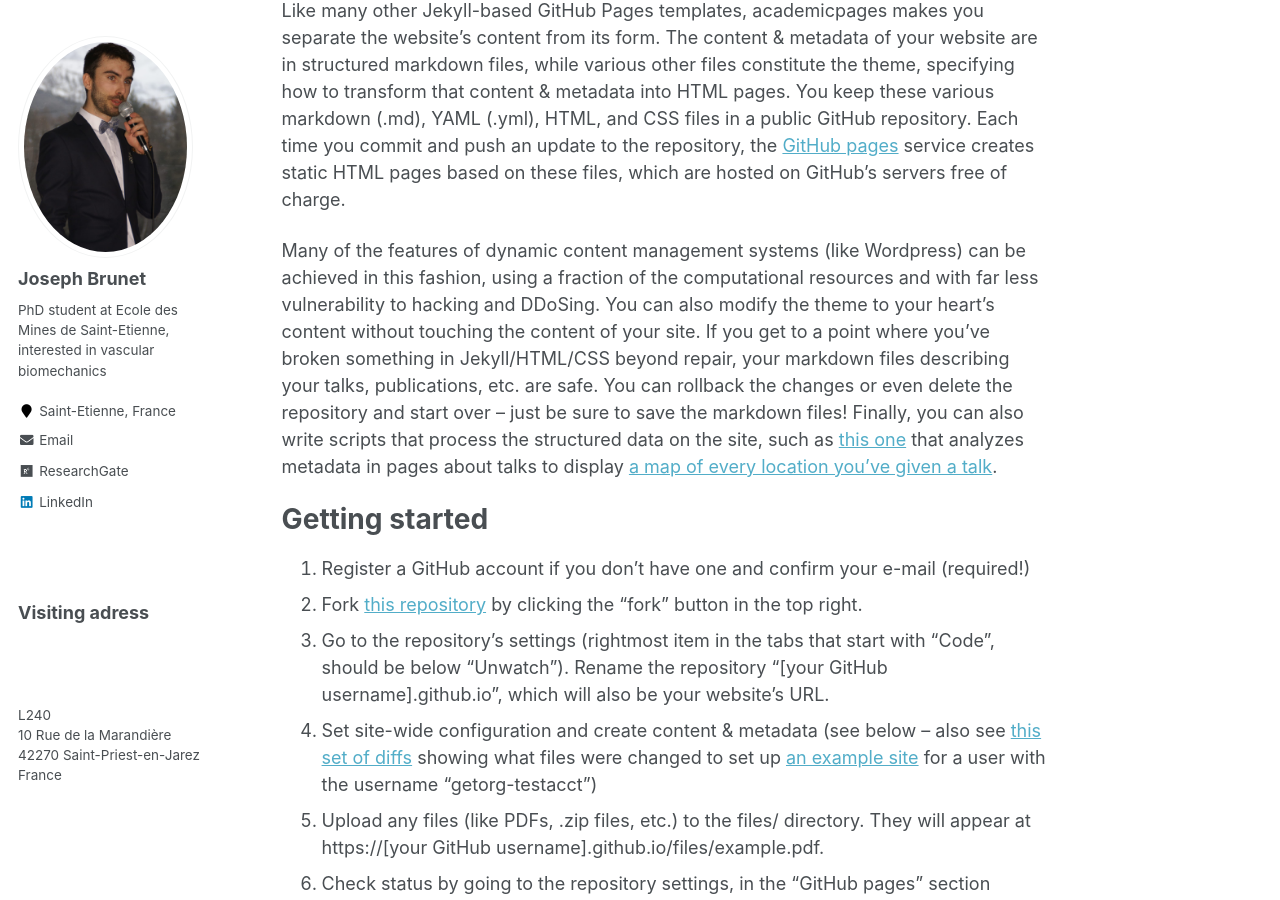
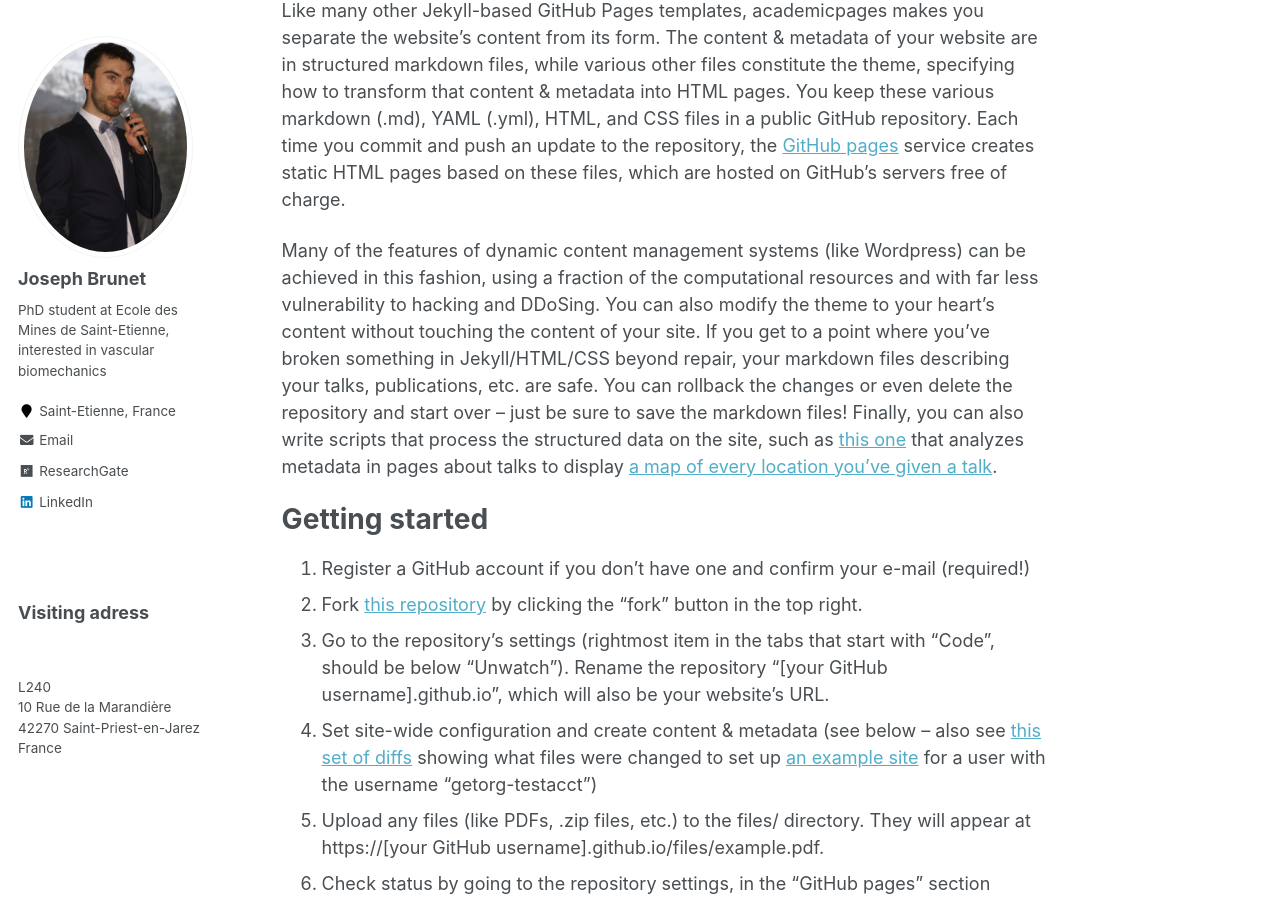
Before and after one commit to JosephBrunet/JosephBrunet.github.io, a Jekyll site: the page built from _pages/about.md, in a window 1280 px wide and 900 px high, scrolled down 822 px. Built offline with Jekyll 4.4.1, drawn with Linux system fonts in a browser that asks for light colours.

Commit message:
Update author-profile.html

```diff
--- a/_includes/author-profile.html
+++ b/_includes/author-profile.html
@@ -123,7 +123,7 @@
   <div>
     <h2 style="padding: 20px"></h2>
     <b>Visiting adress</b>
-    <h2 style="padding: 10px"></h2>
+    <p style="padding: 10px"></p>
     <p> L240<br>
       10 Rue de la Marandière<br>
       42270 Saint-Priest-en-Jarez<br>
```
